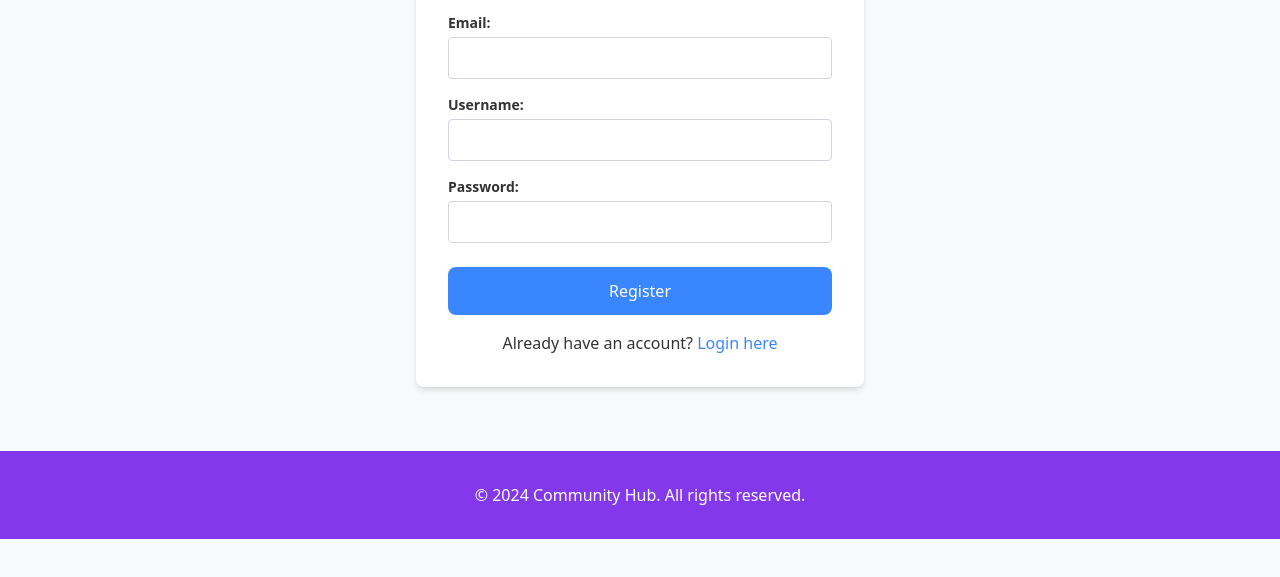
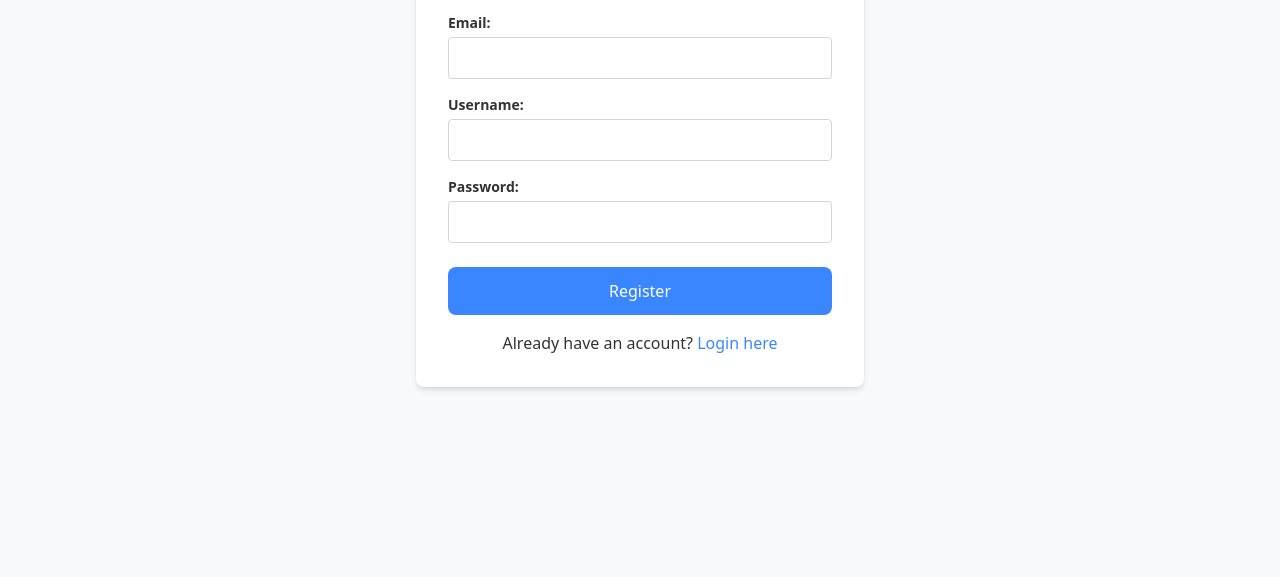
Before and after one commit to stephen-njiu/jamiihub, a plain HTML site: page html/register.html in a window 1280 px wide. Shown: the part 221-798 px from the top of the page. Drawn offline with nearby package versions, Linux system fonts and the light colour scheme.

Commit message:
Update register.html

```diff
--- a/html/register.html
+++ b/html/register.html
@@ -108,11 +108,7 @@
         </div>
     </main>
 
-    <footer class="bg-secondary text-white py-8">
-        <div class="container mx-auto px-4 text-center">
-            <p>&copy; 2024 Community Hub. All rights reserved.</p>
-        </div>
-    </footer>
+
 
     <!-- Link to the Firebase and auth scripts -->
     <script type="module" src="/backend/firebase.js"></script>
```
